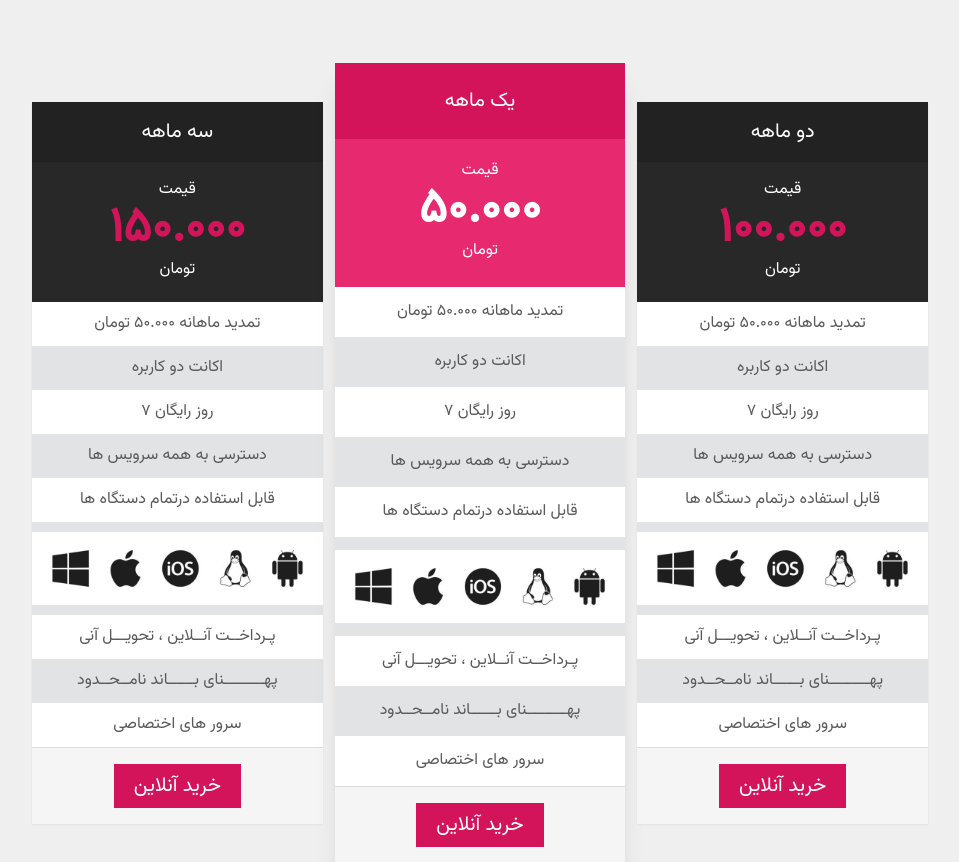
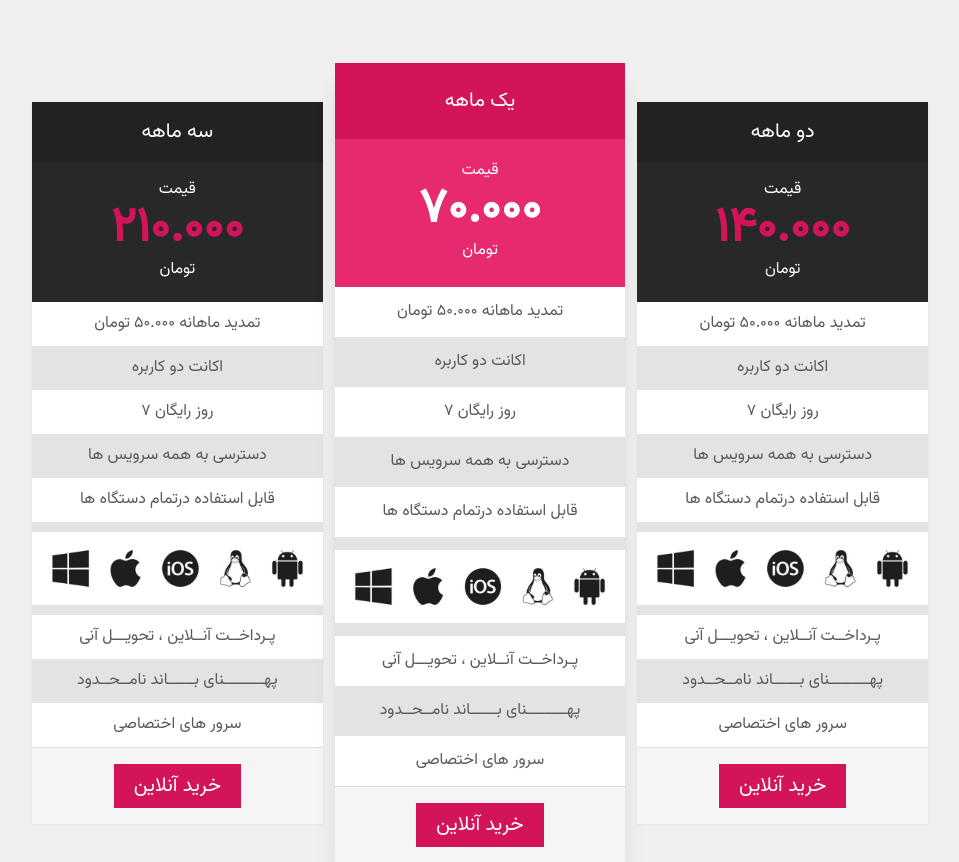
Before and after one commit to RAPEXA-TEAM/georay-vpn, a Flask app: page / in a window 1280 px wide. Shown: the part 1380-2242 px from the top of the page, without its empty margins (160-1119 px from the left). Run offline with Flask 2, Linux system fonts and the light colour scheme; data that the repository does not hold is empty; some libraries are stand-ins or nearby versions.

Commit message:
fix some bugs

```diff
--- a/site/templates/index.html
+++ b/site/templates/index.html
@@ -69,7 +69,7 @@
             </div>
             <div class="service-price flex flex-col justify-between items-center text-center">
               <span class="mt-4 mb-1">قیمت</span>
-              <h4 class="price-number text-5xl font-bold">۱۰۰.۰۰۰</h4>
+              <h4 class="price-number text-5xl font-bold">۱۴۰.۰۰۰</h4>
               <span class="per p-1 mb-4">تومان</span>
             </div><div class="text-center">
               <p></p>
@@ -100,7 +100,7 @@
             </div>
             <div class="service-price-bold flex flex-col justify-between items-center text-center">
               <span class="mt-5 mb-1">قیمت</span>
-              <h4 class="price-number-bold text-5xl font-bold">۵۰.۰۰۰              </h4>
+              <h4 class="price-number-bold text-5xl font-bold">۷۰.۰۰۰              </h4>
               <span class="per-bold p-1 mb-5">تومان</span>
             </div><div class="text-center">
               <p></p>
@@ -131,7 +131,7 @@
             </div>
             <div class="service-price flex flex-col justify-between items-center text-center">
               <span class="mt-4 mb-1">قیمت</span>
-              <h4 class="price-number text-5xl font-bold">۱۵۰.۰۰۰</h4>
+              <h4 class="price-number text-5xl font-bold">۲۱۰.۰۰۰</h4>
               <span class="per p-1 mb-4">تومان</span>
             </div><div class="text-center">
               <p></p>
```
